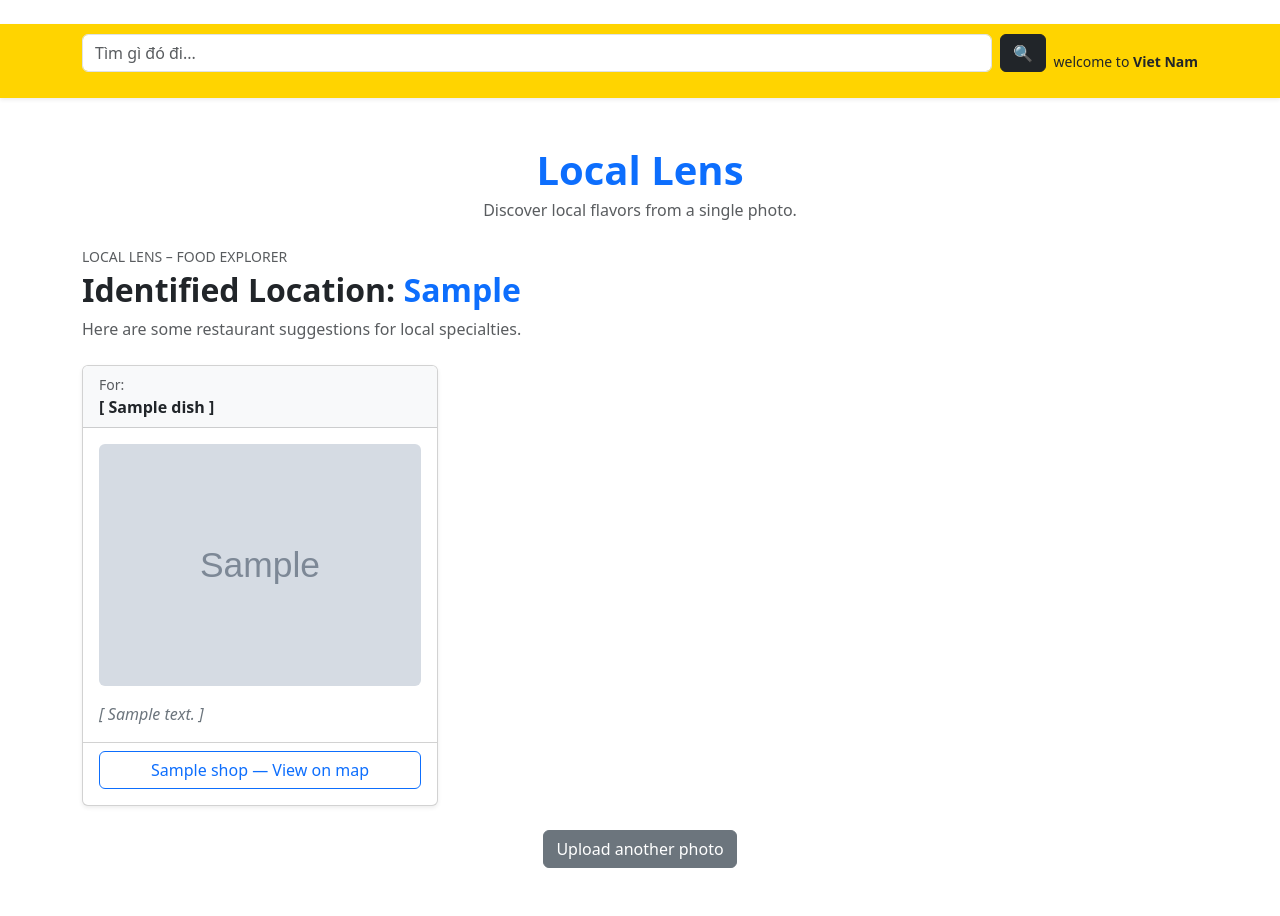
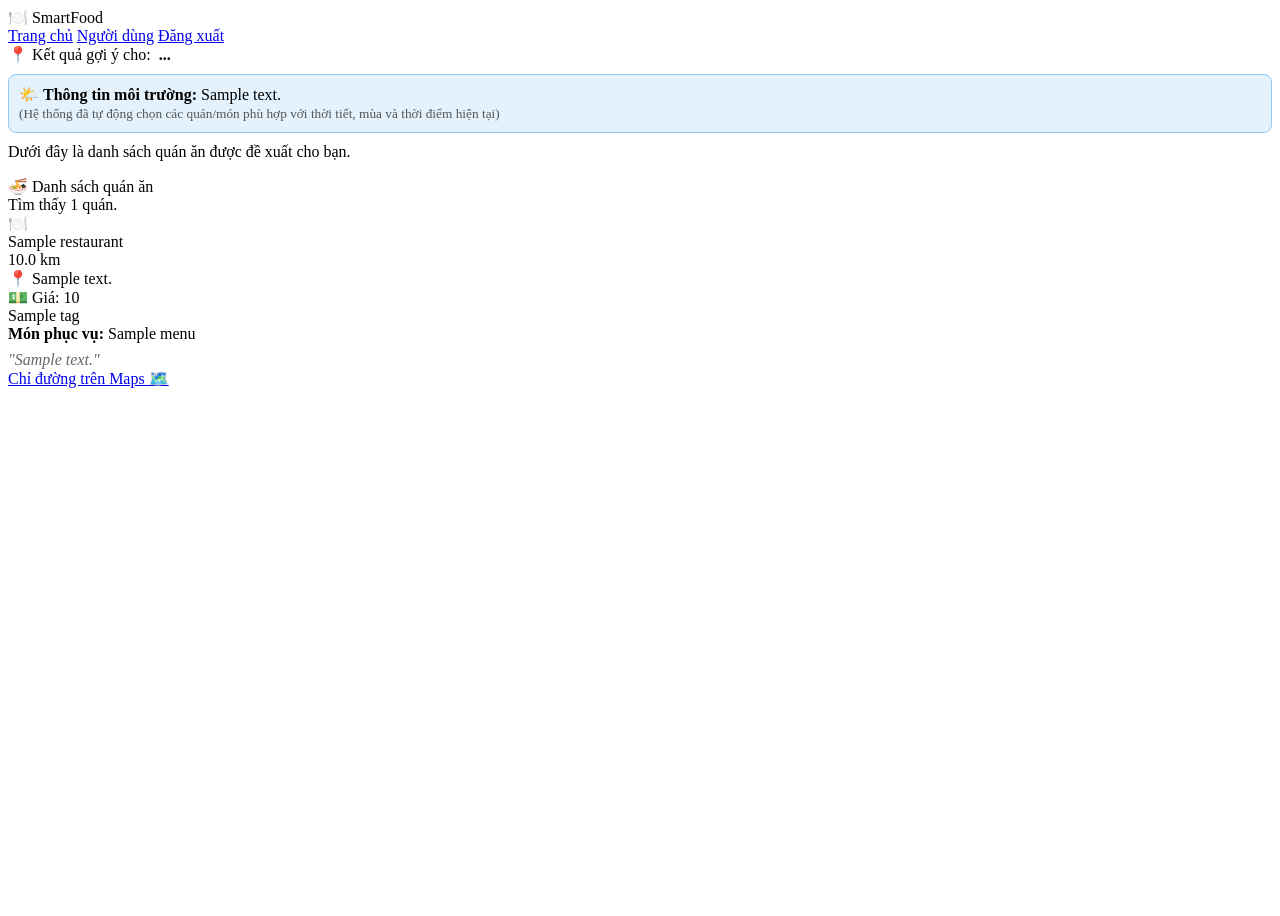
Before and after one commit to denver1106/Prj_SmartTourism, a Python web app: template templates/results.html in a window 1280 px wide. After the commit the page ends 388 px from the top, so only its background shows below. Run offline with Jinja, Linux system fonts and the light colour scheme; the template is opened without the code that fills it: most values are stand-ins (such as "Sample title", 1, 10 or a date in 2020); grey boxes marked "Sample" are stand-in pictures.

Commit message:
update auto filters

```diff
--- a/templates/results.html
+++ b/templates/results.html
@@ -1,53 +1,136 @@
-{% extends "base.html" %}
-{% block content %}
-<!-- Giống hình 2 -->
-<section class="text-center my-4">
-    <h1 class="text-primary fw-bold mb-1">Local Lens</h1>
-    <p class="text-muted">Discover local flavors from a single photo.</p>
-</section>
+<!DOCTYPE html>
+<html lang="vi">
+<head>
+    <meta charset="UTF-8">
+    <title>Kết quả gợi ý – SmartFood</title>
+    <!-- Link CSS -->
+    <link rel="stylesheet" href="{{ url_for('static', filename='style.css') }}">
+    <!-- Meta Viewport cho Mobile -->
+    <meta name="viewport" content="width=device-width, initial-scale=1.0">
+</head>
+<body>
+    <div class="page">
 
-<section class="mb-4">
-    <div class="text-uppercase small text-muted">Local Lens – Food Explorer</div>
-    <h2 class="mt-1">
-        <span class="fw-bold">Identified Location:</span>
-        <span class="text-primary fw-bold"> {{ identified_location }} </span>
-    </h2>
-    <p class="text-muted">Here are some restaurant suggestions for local specialties.</p>
-</section>
+        <!-- NAVBAR -->
+        <header class="navbar">
+            <div class="nav-logo">
+                <span class="icon">🍽️</span>
+                <span class="brand-name">SmartFood</span>
+            </div>
+            <nav class="nav-links">
+                <a href="{{ url_for('index') }}" class="nav-link">Trang chủ</a>
+                <a href="{{ url_for('user_page') }}" class="nav-link">Người dùng</a>
+                <a href="{{ url_for('logout') }}" class="nav-link logout">Đăng xuất</a>
+            </nav>
+        </header>
 
-<section class="row g-4">
-    {% for card in cards %}
-    <div class="col-12 col-md-4">
-        <div class="card h-100 shadow-sm result-card">
-            <div class="card-header bg-light">
-                <div class="small text-muted">For:</div>
-                <div class="fw-bold">[ {{ card.dish }} ]</div>
+        <!-- SUMMARY SECTION -->
+        <section class="card">
+            <div class="section-title">
+                <span class="icon">📍</span>
+                Kết quả gợi ý cho: <b>&nbsp;{{ query or "..." }}</b>
             </div>
-            <div class="card-body">
-                <div class="image-placeholder mb-3">
-                    {% if card.image_url %}
-                    <img src="{{ card.image_url }}" alt="{{ card.dish }}" class="img-fluid rounded">
+
+            <!-- HIỂN THỊ CONTEXT NẾU CÓ (AUTO FILTER) -->
+            {% if context %}
+            <div class="context-box" style="background: #e3f2fd; padding: 10px; border-radius: 8px; margin-top: 10px; border: 1px solid #90caf9;">
+                <span class="icon">🌤️</span>
+                <b>Thông tin môi trường:</b> {{ context }}
+                <br>
+                <small style="color: #555;">
+                    (Hệ thống đã tự động chọn các quán/món phù hợp với thời tiết, mùa và thời điểm hiện tại)
+                </small>
+            </div>
+            {% endif %}
+
+            <p class="subtitle" style="margin-top: 10px;">
+                Dưới đây là danh sách quán ăn được đề xuất cho bạn.
+            </p>
+        </section>
+
+        <!-- DANH SÁCH KẾT QUẢ -->
+        <section class="card">
+            <div class="results-header">
+                <div class="section-title">
+                    <span class="icon">🍜</span>
+                    Danh sách quán ăn
+                </div>
+                <div class="results-count">
+                    {% if restaurants %}
+                    Tìm thấy {{ restaurants|length }} quán.
                     {% else %}
-                    <div class="ph">No image</div>
+                    Không tìm thấy quán phù hợp.
                     {% endif %}
                 </div>
-                <div class="fst-italic text-secondary">[ {{ card.desc }} ]</div>
             </div>
-            <div class="card-footer bg-transparent">
-                {% for s in card.shops %}
-                <div class="d-grid mb-2">
-                    <a class="btn btn-outline-primary" href="{{ s.map_url }}" target="_blank" rel="noopener">
-                        {{ s.label }} — View on map
-                    </a>
-                </div>
+
+            <div id="resultsContainer">
+                {% if not restaurants %}
+                <p class="subtitle">
+                    Không có dữ liệu phù hợp với yêu cầu tìm kiếm hiện tại.
+                    <br>
+                    <small>Gợi ý: thử xoá bớt bộ lọc, tăng khoảng cách hoặc dùng nút "Gợi ý thông minh" từ trang chủ.</small>
+                </p>
+                {% else %}
+                {% for r in restaurants %}
+                <article class="restaurant-card">
+                    <div class="restaurant-thumbnail">🍽️</div>
+                    <div class="restaurant-main">
+                        <div class="restaurant-name-row">
+                            <div class="restaurant-name">
+                                {{ r.name }}
+                            </div>
+                            <div class="restaurant-distance">
+                                {{ "%.1f"|format(r.distance_km | default(0)) }} km
+                            </div>
+                        </div>
+
+                        <div class="restaurant-meta">
+                            📍 {{ r.address | default('Chưa có địa chỉ') }}
+                            <br>
+                            💵 Giá: {{ r.price_level | default('Đang cập nhật') }}
+                        </div>
+
+                        <!-- Tags (loại quán / đặc trưng) -->
+                        {% if r.tags %}
+                        <div class="tags">
+                            {% for t in r.tags %}
+                            <span class="tag">{{ t }}</span>
+                            {% endfor %}
+                        </div>
+                        {% endif %}
+
+                        <!-- Menu / Món phục vụ -->
+                        <div class="restaurant-meta">
+                            <b>Món phục vụ:</b>
+                            {% if r.menu %}
+                            {{ r.menu|join(", ") }}
+                            {% else %}
+                            Đang cập nhật menu
+                            {% endif %}
+                        </div>
+
+                        <!-- Mô tả -->
+                        <div class="restaurant-meta" style="margin-top: 8px; font-style: italic; color: #666;">
+                            "{{ r.description | default('Chưa có mô tả chi tiết.') }}"
+                        </div>
+
+                        <!-- ACTION BUTTONS -->
+                        <div class="restaurant-actions">
+                            <!-- Link chỉ đường Google Maps theo lat,lng -->
+                            <a class="secondary-btn"
+                               href="https://www.google.com/maps/dir/?api=1&destination={{ r.lat }},{{ r.lng }}"
+                               target="_blank">
+                                Chỉ đường trên Maps 🗺️
+                            </a>
+                        </div>
+                    </div>
+                </article>
                 {% endfor %}
+                {% endif %}
             </div>
-        </div>
+        </section>
+
     </div>
-    {% endfor %}
-</section>
-
-<div class="text-center my-4">
-    <a href="{{ url_for('home') }}" class="btn btn-secondary">Upload another photo</a>
-</div>
-{% endblock %}
+</body>
+</html>
```
